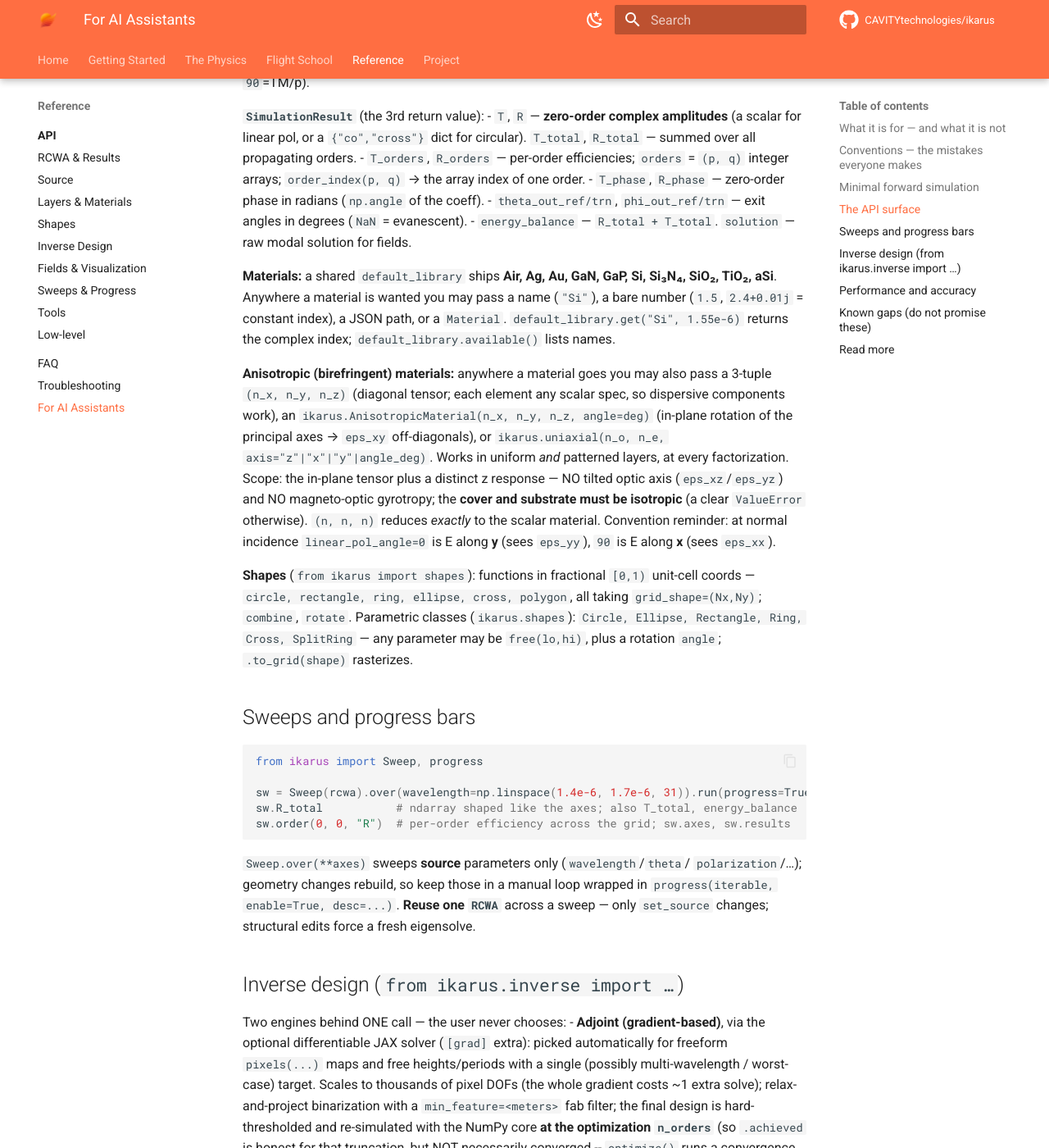
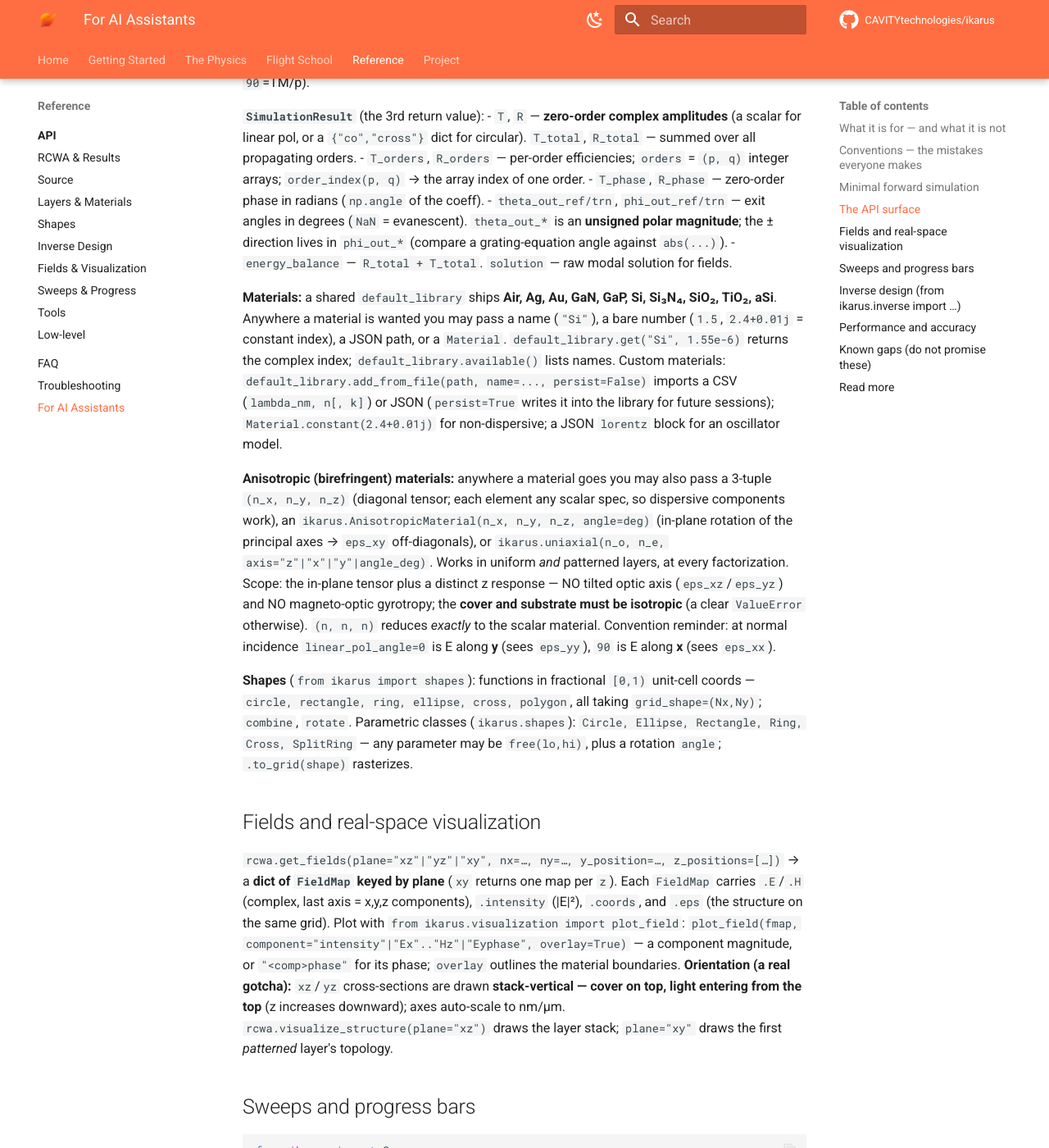
Before and after one commit to CAVITYtechnologies/ikarus, an MkDocs documentation site: the page built from docs/llms.md, in a window 1280 px wide and 1400 px high, scrolled down 2584 px. Shown: the whole window at 82% size. Built offline with MkDocs 1.6.1 and Material for MkDocs 9.7.7, drawn with Linux system fonts in a browser that asks for light colours; comment, search, counter and statistics services are not loaded; some of the changed text lies outside the part shown.

Commit message:
AI_GUIDE: close gaps for a fresh-chat pro (fields, sharp edges, stale facts)
Audit of the shipped AI reference against the current feature set:
- FIX stale/wrong facts: convergence_tol default 1e-6 -> 1e-4 (since v0.7);
  removed the false implication that set_source is cheaper than a structural
  edit -- there is no eigenmode caching, every solve is full (same MEDIUM-3
  the flight-school test caught in the human docs).
- ADD the whole fields/visualization workflow: get_fields -> dict of FieldMap,
  plot_field components, and the xz/yz stack-vertical/light-from-top
  orientation gotcha; visualize_structure planes.
- ADD sharp edges/tricks: theta_out_* is an unsigned polar magnitude (dir in
  phi_out_*); custom materials via add_from_file (CSV/JSON) + Material.constant
  + Lorentz; convergence_curve for manual studies; a concrete 2-D cost table
  for runtime budgeting; surfaced factorization= in the RCWA signature.

Guide still terse (~18.5k chars). Strict docs build clean (it's mirrored into
docs/llms.md).

````diff
--- a/ikarus/AI_GUIDE.md
+++ b/ikarus/AI_GUIDE.md
@@ -83,7 +83,7 @@
 
 ## The API surface
 
-**`RCWA(period_x, period_y, resolution=32, n_orders=25, materials=None, convergence_tol=1e-6)`**
+**`RCWA(period_x, period_y, resolution=32, n_orders=25, materials=None, convergence_tol=1e-4, factorization="auto")`**
 - `.add_uniform_layer(height, material, name="")` — `height=np.inf` for cover/substrate.
 - `.add_layer(height, topology, materials, resolution=None, name="")` — `topology`
   is an integer array, a parametric `Shape`, or any object exposing an `.img` array.
@@ -107,13 +107,19 @@
   arrays; `order_index(p, q)` → the array index of one order.
 - `T_phase`, `R_phase` — zero-order phase in radians (`np.angle` of the coeff).
 - `theta_out_ref/trn`, `phi_out_ref/trn` — exit angles in degrees (`NaN` = evanescent).
+  `theta_out_*` is an **unsigned polar magnitude**; the ± direction lives in `phi_out_*`
+  (compare a grating-equation angle against `abs(...)`).
 - `energy_balance` — `R_total + T_total`. `solution` — raw modal solution for fields.
 
 **Materials:** a shared `default_library` ships **Air, Ag, Au, GaN, GaP, Si, Si₃N₄,
 SiO₂, TiO₂, aSi**. Anywhere a material is wanted you may pass a name (`"Si"`), a
 bare number (`1.5`, `2.4+0.01j` = constant index), a JSON path, or a `Material`.
 `default_library.get("Si", 1.55e-6)` returns the complex index;
-`default_library.available()` lists names.
+`default_library.available()` lists names. Custom materials:
+`default_library.add_from_file(path, name=..., persist=False)` imports a CSV
+(`lambda_nm, n[, k]`) or JSON (`persist=True` writes it into the library for future
+sessions); `Material.constant(2.4+0.01j)` for non-dispersive; a JSON `lorentz` block
+for an oscillator model.
 
 **Anisotropic (birefringent) materials:** anywhere a material goes you may also
 pass a 3-tuple `(n_x, n_y, n_z)` (diagonal tensor; each element any scalar spec,
@@ -133,6 +139,20 @@
 `Circle, Ellipse, Rectangle, Ring, Cross, SplitRing` — any parameter may be
 `free(lo,hi)`, plus a rotation `angle`; `.to_grid(shape)` rasterizes.
 
+## Fields and real-space visualization
+
+`rcwa.get_fields(plane="xz"|"yz"|"xy", nx=…, ny=…, y_position=…, z_positions=[…])`
+→ a **dict of `FieldMap` keyed by plane** (`xy` returns one map per `z`). Each
+`FieldMap` carries `.E`/`.H` (complex, last axis = x,y,z components), `.intensity`
+(|E|²), `.coords`, and `.eps` (the structure on the same grid). Plot with
+`from ikarus.visualization import plot_field`:
+`plot_field(fmap, component="intensity"|"Ex".."Hz"|"Eyphase", overlay=True)` —
+a component magnitude, or `"<comp>phase"` for its phase; `overlay` outlines the
+material boundaries. **Orientation (a real gotcha):** `xz`/`yz` cross-sections
+are drawn **stack-vertical — cover on top, light entering from the top** (z
+increases downward); axes auto-scale to nm/µm. `rcwa.visualize_structure(plane="xz")`
+draws the layer stack; `plane="xy"` draws the first *patterned* layer's topology.
+
 ## Sweeps and progress bars
 
 ```python
@@ -145,8 +165,10 @@
 
 `Sweep.over(**axes)` sweeps **source** parameters only (`wavelength`/`theta`/
 `polarization`/…); geometry changes rebuild, so keep those in a manual loop wrapped
-in `progress(iterable, enable=True, desc=...)`. **Reuse one `RCWA`** across a sweep —
-only `set_source` changes; structural edits force a fresh eigensolve.
+in `progress(iterable, enable=True, desc=...)`. Reuse one `RCWA` across a sweep for
+convenience/correctness — **not** speed: there is *no* eigenmode caching, so every
+`set_source` re-solve is a full solve (wavelength, angle, polarization alike). Budget
+**one solve per sweep point** (see the cost table below).
 
 ## Inverse design (`from ikarus.inverse import …`)
 
@@ -242,6 +264,10 @@
 
 ## Performance and accuracy
 
+- **Budget by this rough 2-D cost table** (one 96² patterned layer, 1 BLAS
+  thread): `n_orders=(4,4)`≈0.06 s, `(6,6)`≈0.4 s, `(9,9)`≈3 s, `(12,12)`≈15 s —
+  steeply `O(M⁶)`. A 40×60 design map at `(9,9)` is ~2 h; coarsen `n_orders`/grid
+  while exploring, refine once. (A 1-D `(M,0)` grating is far cheaper — linear.)
 - **Pin BLAS to one thread for GA/sweep loops** (many small solves): set
   `OMP_NUM_THREADS`/`OPENBLAS_NUM_THREADS`/`MKL_NUM_THREADS`/`VECLIB_MAXIMUM_THREADS`
   to `"1"` **before** importing numpy — often ~10× faster on many-core machines.
@@ -253,6 +279,9 @@
   **warns** if it's still moving. **Do not trust `R+T≈1` as convergence** — a
   lossless structure conserves energy at every `n_orders` while R/phase still
   drift (the classic high-contrast-TM trap that has cost real optimization runs).
+  Manual study: `from ikarus.tools.convergence import convergence_curve; orders, vals =
+  convergence_curve(rcwa, range(4,21,2), metric="R"|"R_phase"|"T_phase")` (it restores
+  your `n_orders` afterward).
 - **Fourier factorization:** the default `factorization="auto"` applies the
   normal-vector (Fast Fourier Factorization) method, giving fast TM /
   high-contrast convergence on sharp *and* curved boundaries — high-contrast TM
````
